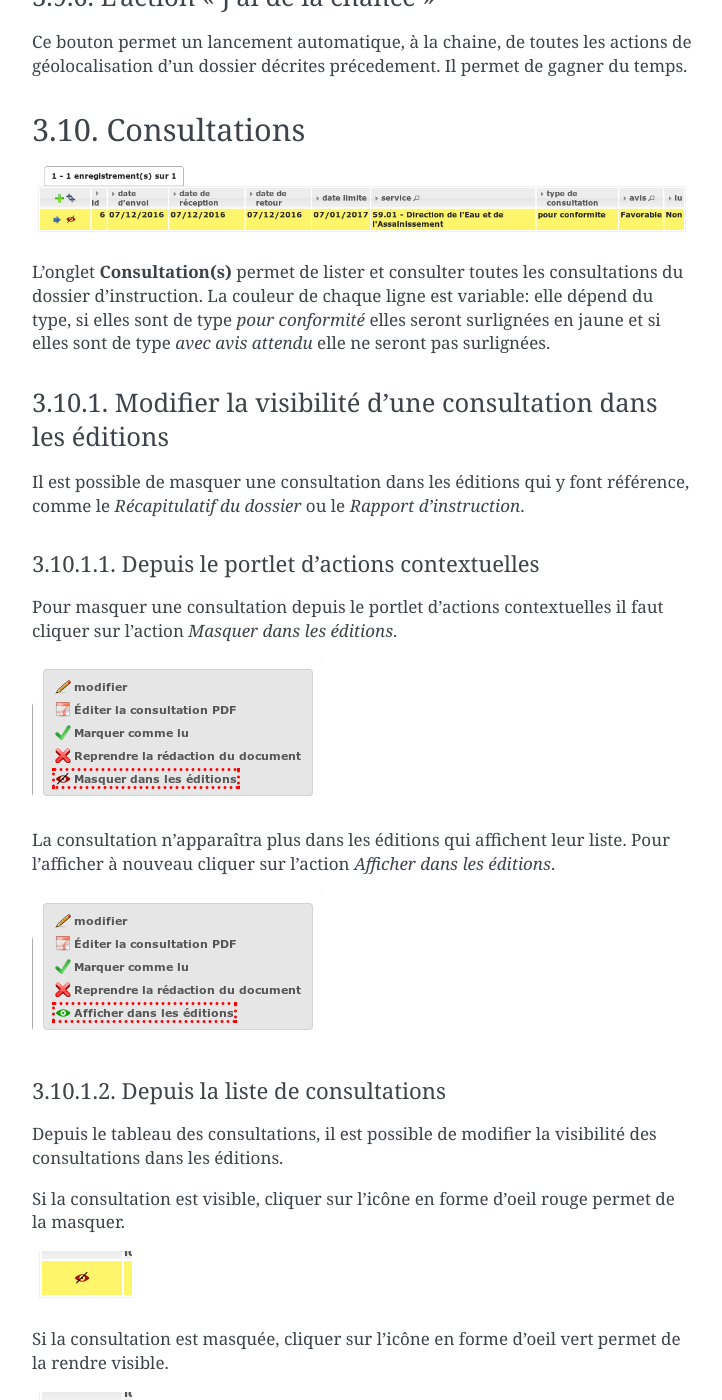
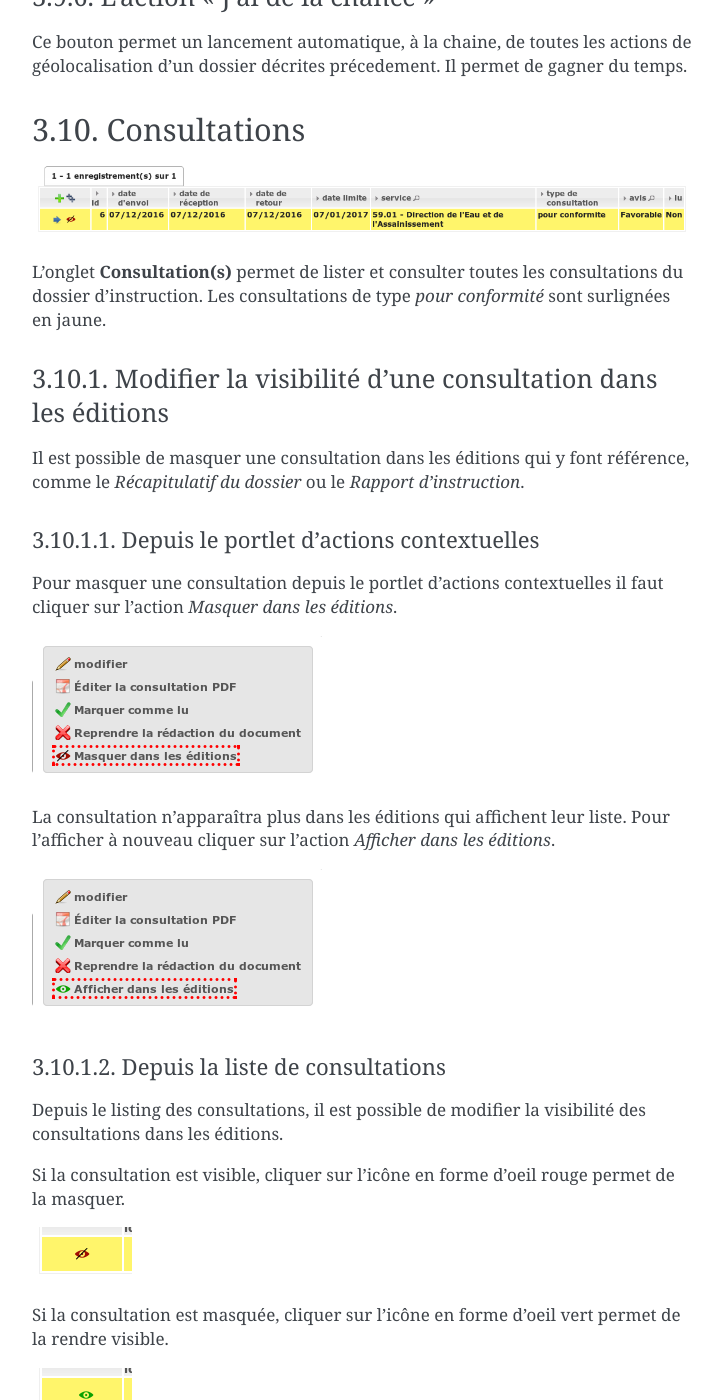
Before and after one commit to mpavaux/openads-documentation, a Sphinx documentation site: the page built from source/manuel_utilisateur/instruction.rst, in a window 1280 px wide and 1400 px high, scrolled down 15788 px. Shown: the whole window, without its empty margins (388-1110 px from the left). Built offline with Sphinx 7.4.7, drawn with Linux system fonts in a browser that asks for light colours.

Commit message:
Correction de la description des consultations

```diff
--- a/source/manuel_utilisateur/instruction.rst
+++ b/source/manuel_utilisateur/instruction.rst
@@ -472,9 +472,7 @@
 .. image:: instruction_dossier_consultation_tab.png
 
 L'onglet **Consultation(s)** permet de lister et consulter toutes les consultations du dossier
-d'instruction. La couleur de chaque ligne est variable: elle dépend du type, si elles
-sont de type *pour conformité* elles seront surlignées en jaune et si elles sont de type
-*avec avis attendu* elle ne seront pas surlignées.
+d'instruction. Les consultations de type *pour conformité* sont surlignées en jaune.
 
 Modifier la visibilité d'une consultation dans les éditions
 ===========================================================
@@ -498,7 +496,7 @@
 Depuis la liste de consultations
 ################################
 
-Depuis le tableau des consultations, il est possible de modifier la visibilité
+Depuis le listing des consultations, il est possible de modifier la visibilité
 des consultations dans les éditions.
 
 Si la consultation est visible, cliquer sur l'icône en forme d'oeil rouge permet de la masquer.
```
